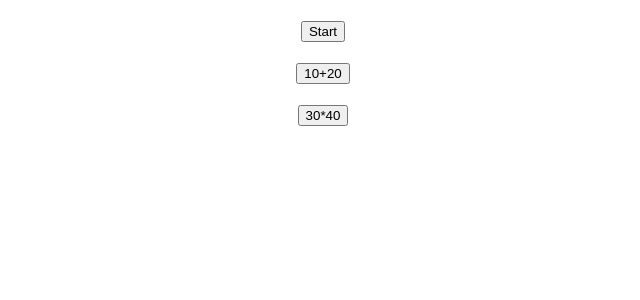
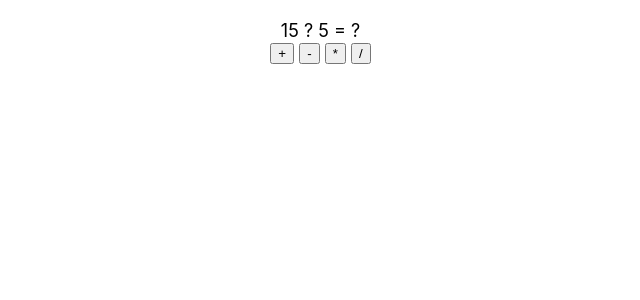
Before and after one commit to Aamonrat/app1, a React (Create React App) app: page / in a window 1280 px wide. Shown: the top 300 px of the page, without its empty margins (317-957 px from the left). Built offline with nearby package versions, Linux system fonts and the light colour scheme.

Commit message:
RefsFunc
RefsFunc

```diff
--- a/src/App.js
+++ b/src/App.js
@@ -1,6 +1,6 @@
 import React from 'react';
-import { EventData2} from './event-data';
+import RefsFunc from './refs-func';
 
 export default function App() {
-    return <EventData2/>
+    return <RefsFunc/>
 }
--- /dev/null
+++ b/src/refs-func.js
@@ -0,0 +1,36 @@
+import React, {useRef} from 'react'
+
+export default function RefsFunc(){
+
+    const num1 = useRef()
+    const num2 = useRef()
+    const operator = React.useRef()
+    const result = React.useRef()
+
+    const calculate = (ev) => {
+        let op = ev.target.innerText
+        let n1 = parseInt(num1.current.innerText)
+        let n2 = parseInt(num2.current.innerText)
+        let r = eval(`${n1} ${op} ${n2}`)
+        result.current.innerText = r
+        operator.current.innerText = op
+    }
+
+    return(
+        <div style={{textAlign:'center',marginTop:20,fontSize:18}}>
+            <span ref={num1}>15</span>&nbsp;
+            <span ref={operator}>?</span>&nbsp;
+            <span ref={num2}>5</span>&nbsp;
+            <span>=</span>&nbsp;
+            <span ref={result}>?</span>&nbsp;
+
+            <div>
+            <button onClick={calculate}>+</button>&nbsp;
+            <button onClick={calculate}>-</button>&nbsp;
+            <button onClick={calculate}>*</button>&nbsp;
+            <button onClick={calculate}>/</button>&nbsp;
+
+            </div>
+        </div>
+    )
+}
```
